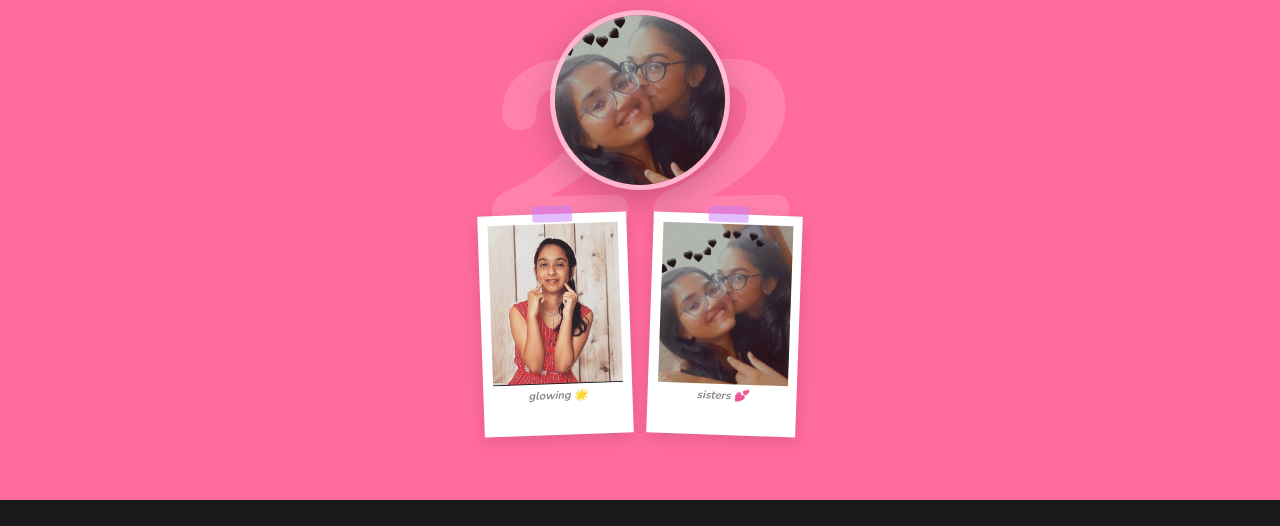
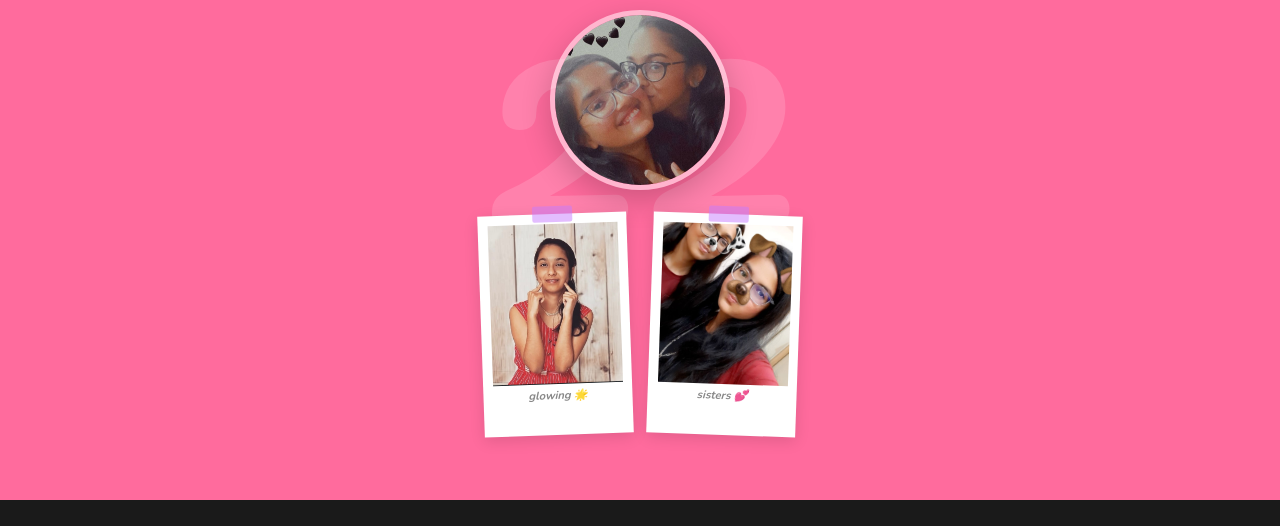
Before and after one commit to Mehak-agl/happy-birthday-vanshika, a plain HTML site: page index.html in a window 1280 px wide. Shown: the part 5240-5766 px from the top of the page. Drawn offline with nearby package versions, Linux system fonts and the light colour scheme.

Commit message:
Update image source in index.html for sisters section

```diff
--- a/index.html
+++ b/index.html
@@ -304,7 +304,7 @@
     <img src="hug and kiss.jpeg" alt="Sisters" class="number-photo">
     <div class="scrap-inline" style="margin-top:1.5rem;">
       <div class="scrap-sm" style="--r:-3deg;"><img src="cute smile.jpeg" alt="Vanshika"><div class="pic-note">glowing 🌟</div></div>
-      <div class="scrap-sm"><img src="hug and kiss.jpeg" alt="Sisters"><div class="pic-note">sisters 💕</div></div>
+      <div class="scrap-sm"><img src="dog filter selfie.jpeg" alt="Sisters"><div class="pic-note">sisters 💕</div></div>
     </div>
   </div>
 </section>
```
